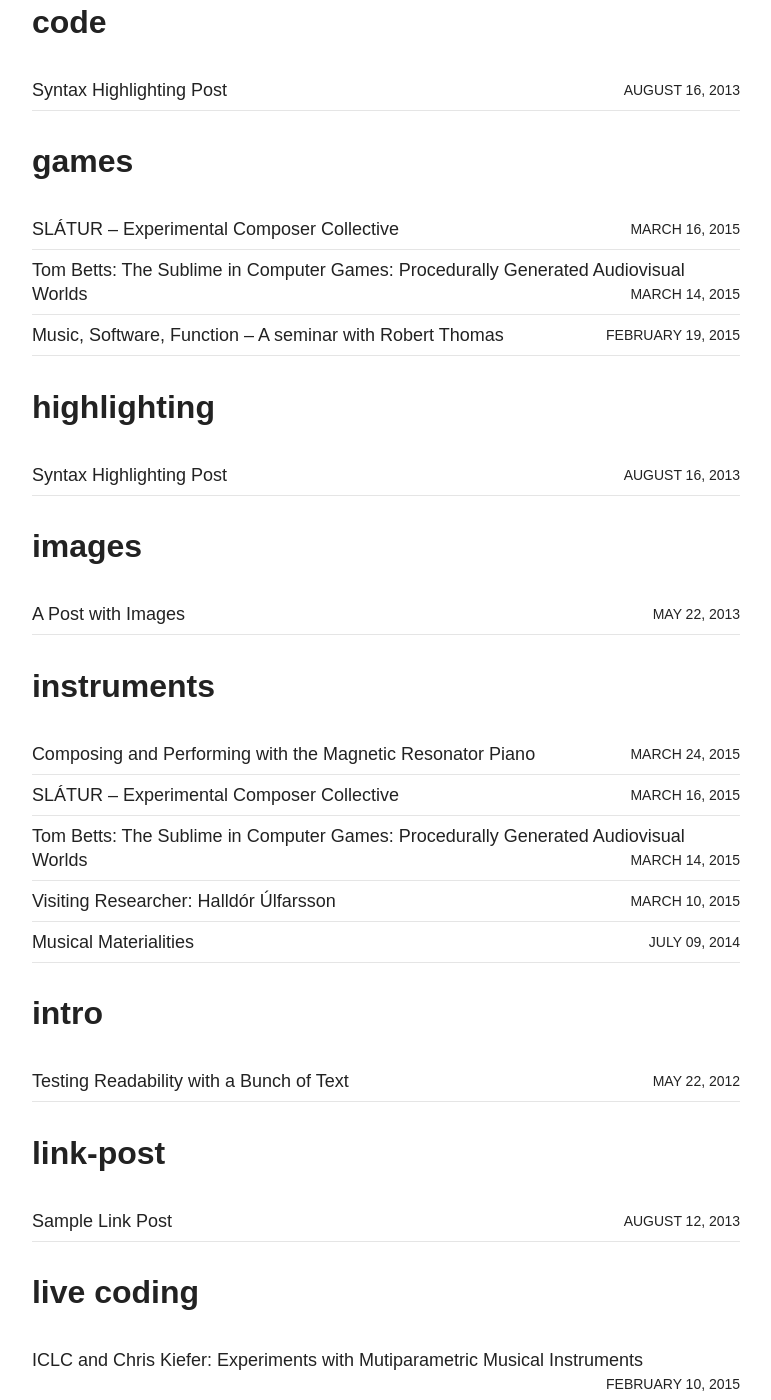
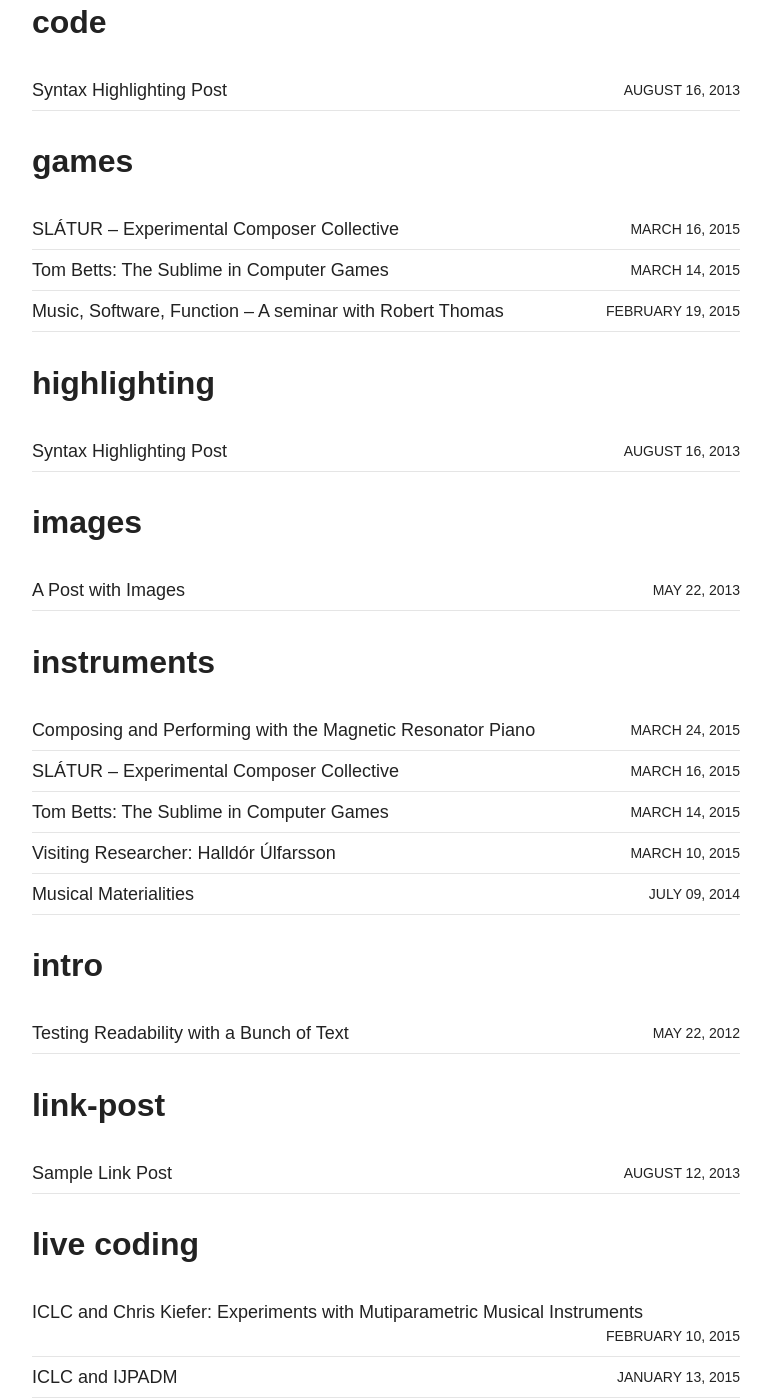
Before and after one commit to thormagnusson/miptl, a Jekyll site: the page built from tags/index.md, in a window 1280 px wide and 1400 px high, scrolled down 1210 px. Shown: the whole window, without its empty margins (254-1025 px from the left). Built offline with Jekyll 4.4.1, drawn with Linux system fonts in a browser that asks for light colours; nearby versions of some CDN libraries; some of the changed text lies outside the part shown.

Commit message:
working on site

```diff
--- a/_posts/blog/2015-03-14-tom-betts.md
+++ b/_posts/blog/2015-03-14-tom-betts.md
@@ -1,6 +1,6 @@
 ---
 layout: post
-title: "Tom Betts: The Sublime in Computer Games: Procedurally Generated Audiovisual Worlds"
+title: "Tom Betts: The Sublime in Computer Games"
 categories: blog
 excerpt:
 tags: [games, performance, instruments]
```
